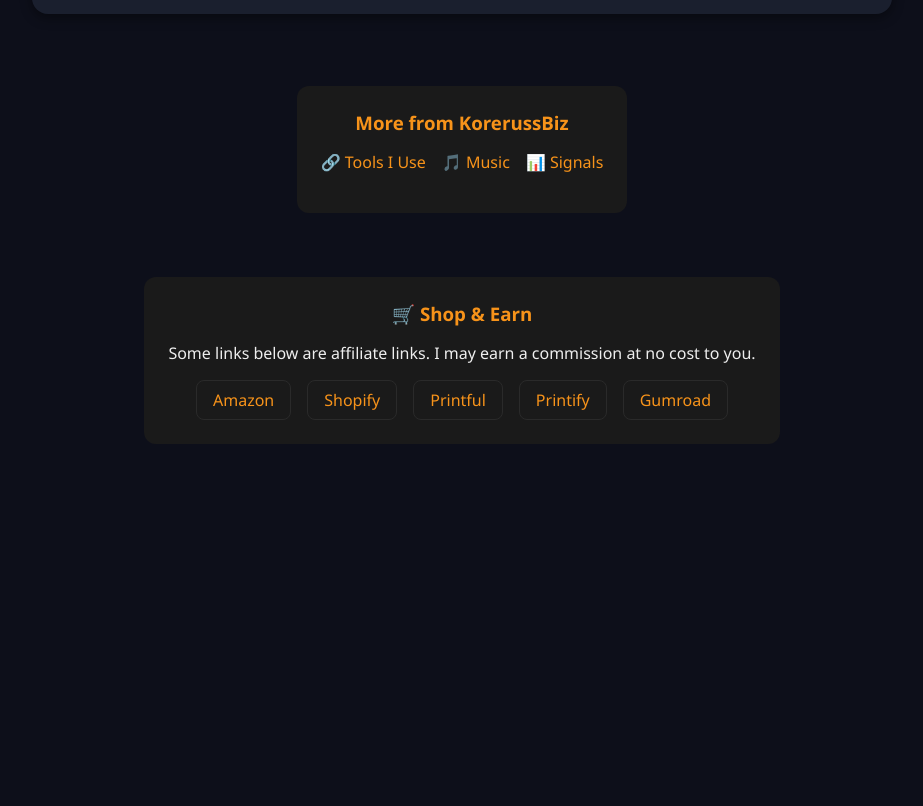
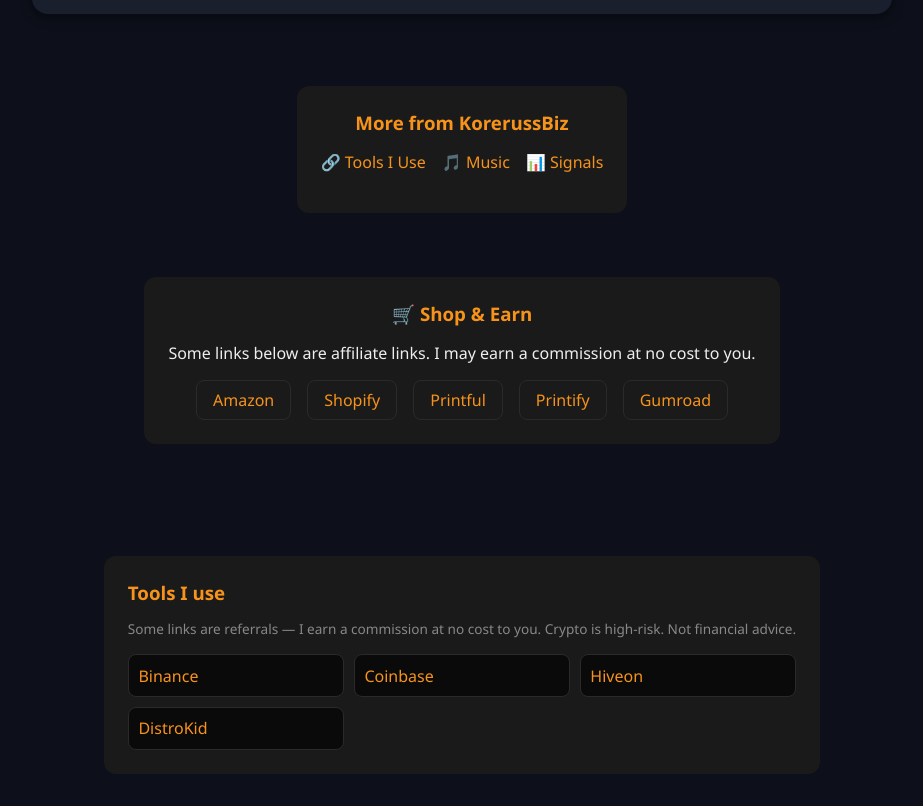
Before and after one commit to korerussbiz/spare-change, a plain HTML site: page index.html in a window 1280 px wide. Shown: the part 1588-2394 px from the top of the page, without its empty margins (178-1101 px from the left). Before the commit the page ends 2064 px from the top, so only its background shows below. Drawn offline with nearby package versions, Linux system fonts and the light colour scheme; a script that the page names is missing.

Commit message:
monetization: add Adsterra + affiliate block

```diff
--- a/index.html
+++ b/index.html
@@ -225,5 +225,23 @@
   </div>
 </div>
 
+
+<div style="max-width:160px;margin:1.5rem auto;text-align:center">
+<script type="text/javascript">
+  atOptions = {"key":"e13300f1ce92251ca254f5333f95afce","format":"iframe","height":300,"width":160,"params":{}};
+</script>
+<script type="text/javascript" src="https://www.highrevenueformat.com/e13300f1ce92251ca254f5333f95afce/invoke.js"></script>
+</div>
+
+<section style="max-width:720px;margin:2rem auto;padding:1.5rem;background:#1a1a1a;border-radius:12px">
+<h3 style="color:#f7931a;margin:0 0 .8rem">Tools I use</h3>
+<p style="color:#888;font-size:.85em">Some links are referrals — I earn a commission at no cost to you. Crypto is high-risk. Not financial advice.</p>
+<div style="display:grid;grid-template-columns:repeat(auto-fit,minmax(160px,1fr));gap:.6rem;margin-top:1rem">
+<a href="https://account.binance.com/register?ref=815612060" target="_blank" rel="noopener sponsored" style="padding:.6rem;background:#0a0a0a;border:1px solid #2a2a2a;border-radius:8px;color:#f7931a;text-decoration:none">Binance</a>
+<a href="https://www.coinbase.com/join/russel_wd" target="_blank" rel="noopener sponsored" style="padding:.6rem;background:#0a0a0a;border:1px solid #2a2a2a;border-radius:8px;color:#f7931a;text-decoration:none">Coinbase</a>
+<a href="https://hiveon.com?ref=4259982911" target="_blank" rel="noopener sponsored" style="padding:.6rem;background:#0a0a0a;border:1px solid #2a2a2a;border-radius:8px;color:#f7931a;text-decoration:none">Hiveon</a>
+<a href="https://distrokid.com/vip/seven/5424203" target="_blank" rel="noopener sponsored" style="padding:.6rem;background:#0a0a0a;border:1px solid #2a2a2a;border-radius:8px;color:#f7931a;text-decoration:none">DistroKid</a>
+</div>
+</section>
 </body>
 </html>
```
Also changed, not shown: 1 other file.
